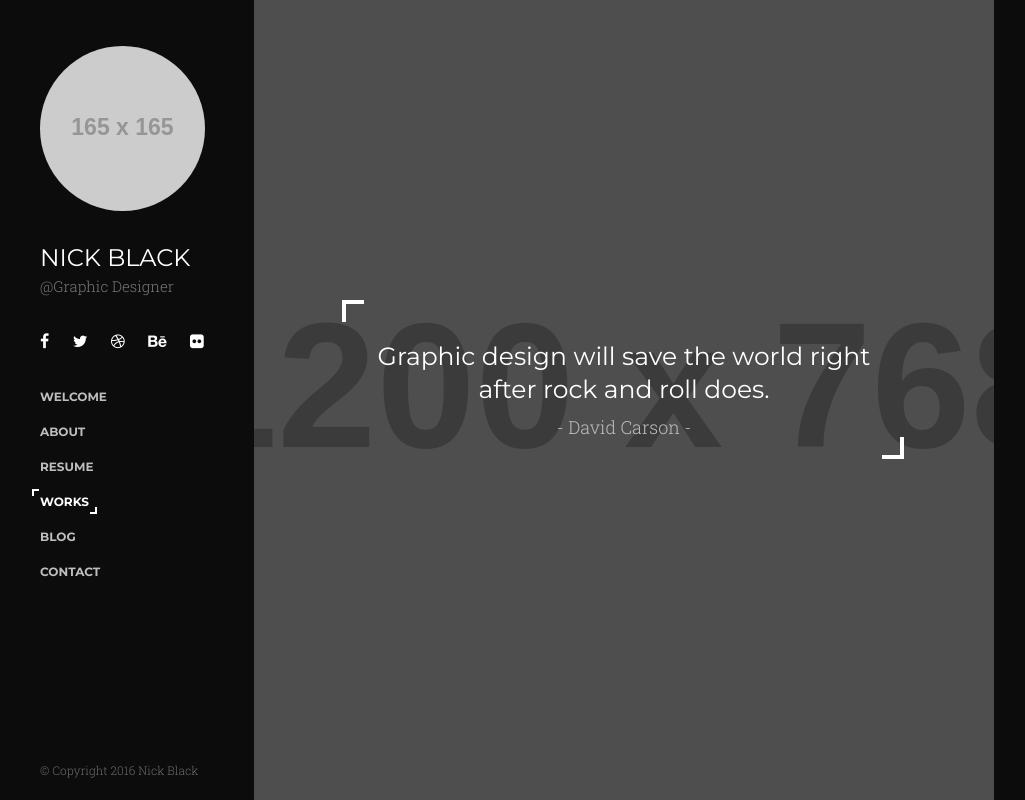
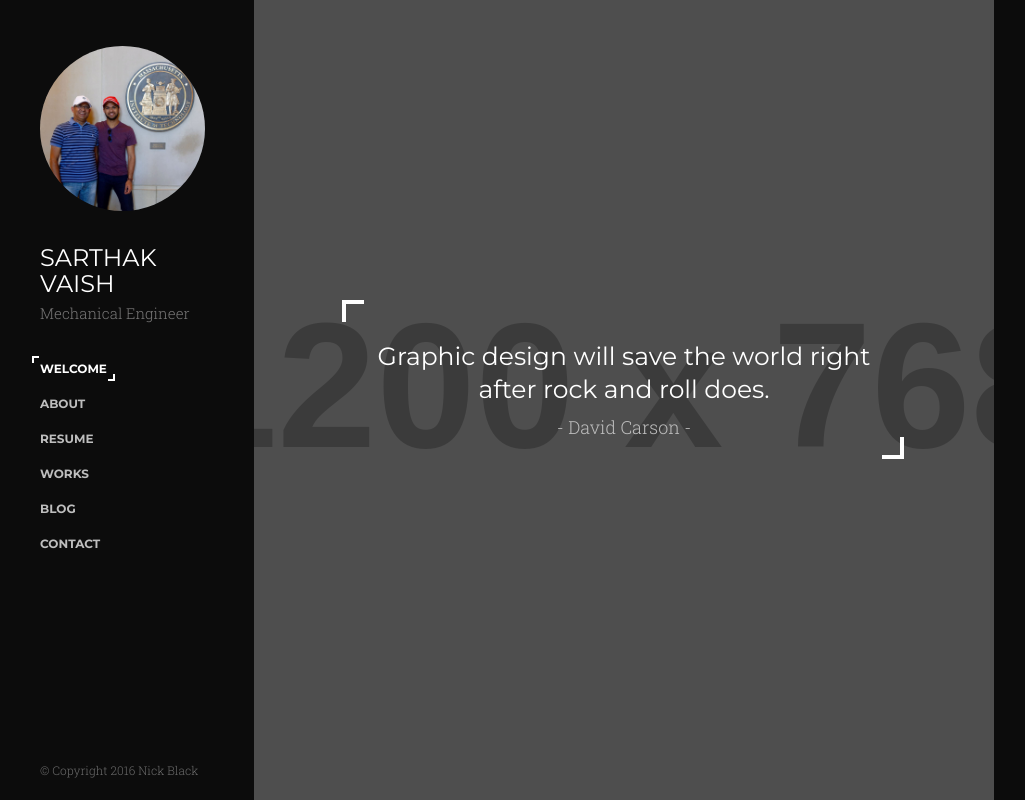
Before and after one commit to sarthakvaish/Portfolio, a plain HTML site: page index.html in a window 1280 px wide. Shown: the top 800 px of the page, without its empty margins (146-1171 px from the left). Drawn offline with Linux system fonts and the light colour scheme; placeholder pictures from the web are drawn by us.

Commit message:
Added test avatar

```diff
--- a/index.html
+++ b/index.html
@@ -56,15 +56,16 @@
 		<!-- Mobile menu end -->
 
 		<div class="avatar">
-			<img src="http://placehold.it/165x165" alt="avatar">
+			<img src="assets/images/avatar.jpg" alt="avatar">
 		</div>
 
 		<div class="name">
-			<h1>Nick Black</h1>
-			<span>@Graphic Designer</span>
+			<h1>Sarthak Vaish</h1>
+			<span>Mechanical Engineer</span>
 		</div>
 
 		<!-- Social Icons -->
+		<!--
 		<div class="social-icons">
 			<ul>
 				<li><a href="#"><i class="fa fa-facebook" aria-hidden="true"></i></a></li>
@@ -74,6 +75,7 @@
 				<li><a href="#"><i class="fa fa-flickr" aria-hidden="true"></i></a></li>
 			</ul>
 		</div>
+		-->
 		<!-- Social Icons end -->
 
 		<!-- Navigation bar -->
@@ -194,6 +196,7 @@
 		<!-- Section About end -->
 
 		<!-- Section Fun Facts -->
+		<!--
 		<section id="facts" class="facts">
 
 			<div class="section-header-light">
@@ -227,6 +230,7 @@
 			<div class="overlay"></div>
 
 		</section>
+		-->
 		<!-- Section Fun Facts end -->
 
 		<!-- Section Resume -->
```
Also changed, not shown: assets/images/avatar.jpg (added).
